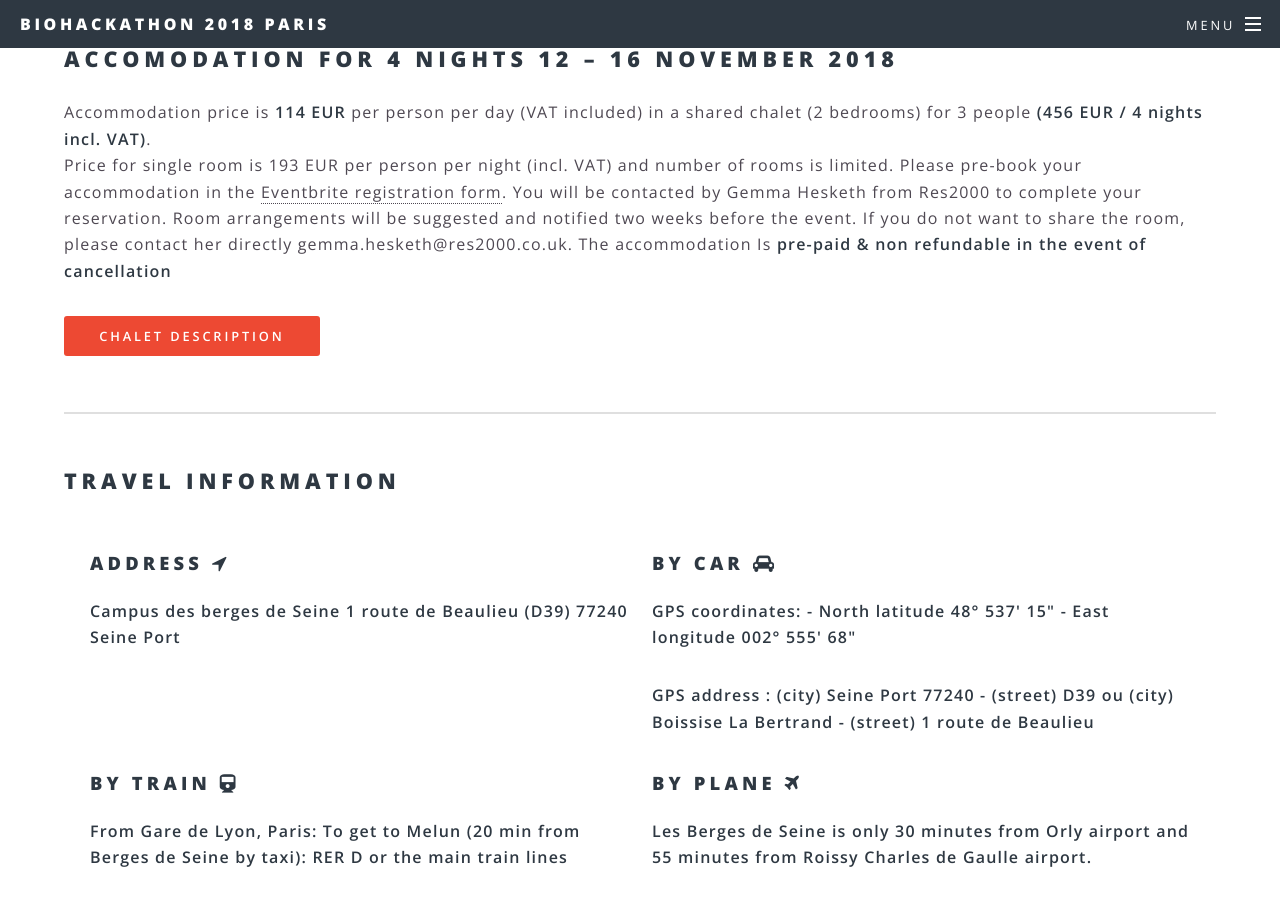
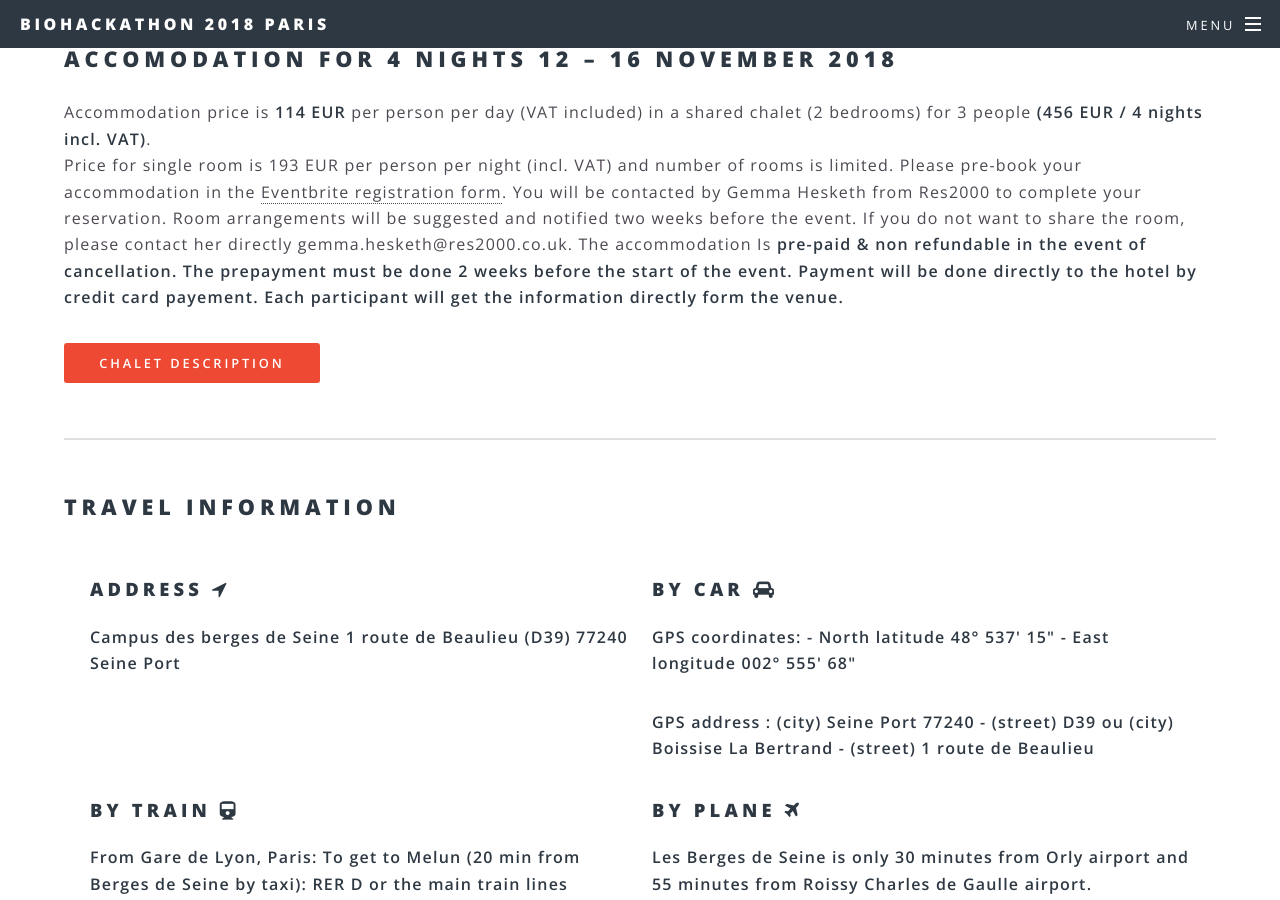
Before and after one commit to elixir-europe/bh2018paris, a Jekyll site: the page built from venue.html, in a window 1280 px wide and 900 px high, scrolled down 921 px. Built offline with Jekyll 4.4.1, drawn with Linux system fonts in a browser that asks for light colours.

Commit message:
Update venue.html
Info about the payment for venue

```diff
--- a/venue.html
+++ b/venue.html
@@ -32,7 +32,7 @@ title: Venue
     <p>
         Accommodation price is <strong>114 EUR</strong> per person per day (VAT included) in a shared chalet (2 bedrooms) for 3 people <strong>(456 EUR / 4 nights incl. VAT)</strong>. <br />
         Price for single room is 193 EUR per person per night (incl. VAT) and number of rooms is limited. Please pre-book your accommodation in the <a href="https://www.eventbrite.co.uk/e/biohackathon-registration-45286921401" target="_blank">Eventbrite registration form</a>. You will be contacted by Gemma Hesketh from Res2000 to complete your reservation. Room arrangements will be suggested and notified two weeks before the event.
-        If you do not want to share the room, please contact her directly gemma.hesketh@res2000.co.uk. The accommodation Is <strong>pre-paid & non refundable in the event of cancellation<strong>
+        If you do not want to share the room, please contact her directly gemma.hesketh@res2000.co.uk. The accommodation Is <strong>pre-paid & non refundable in the event of cancellation<strong>. The prepayment must be done 2 weeks before the start of the event. Payment will be done directly to the hotel by credit card payement. Each participant will get the information directly form the venue.
         <h4></h4>
         <a href="/chaletdesc" class="button special">Chalet description</a>
     </p>
```
